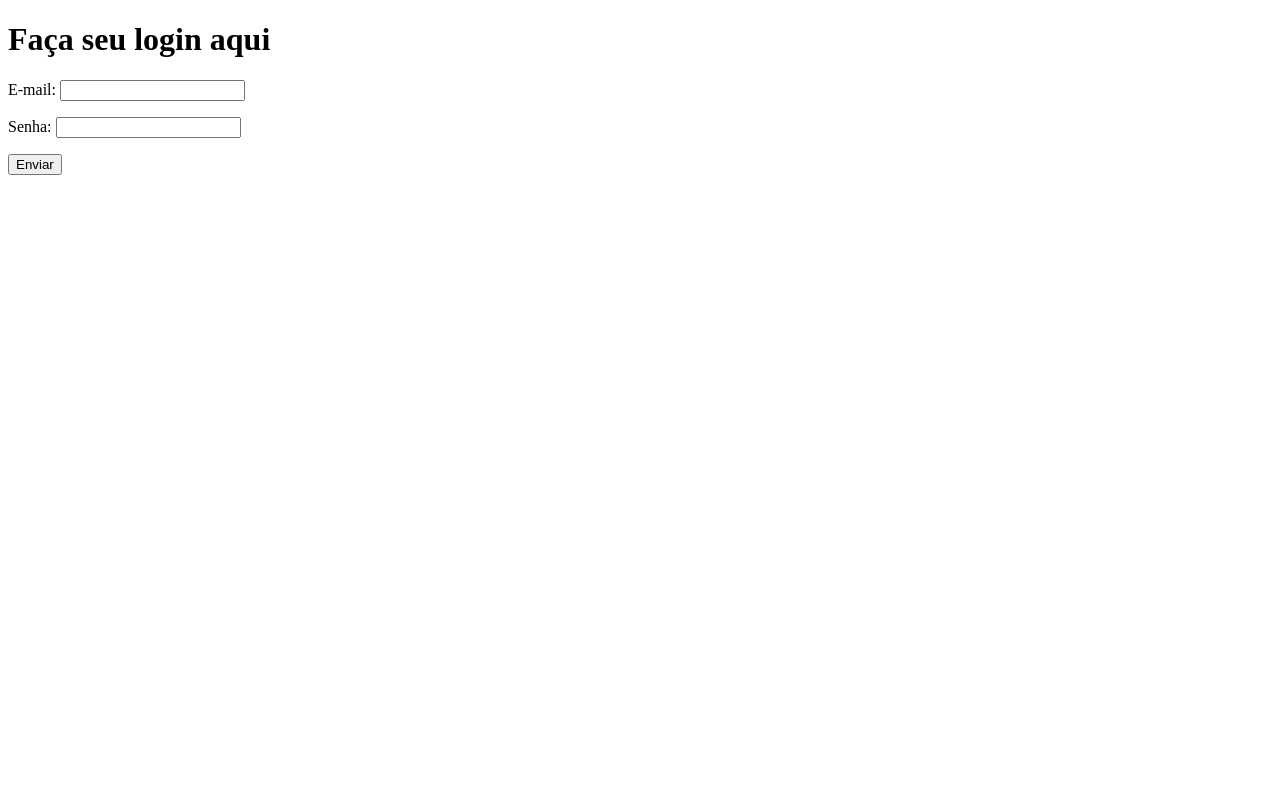
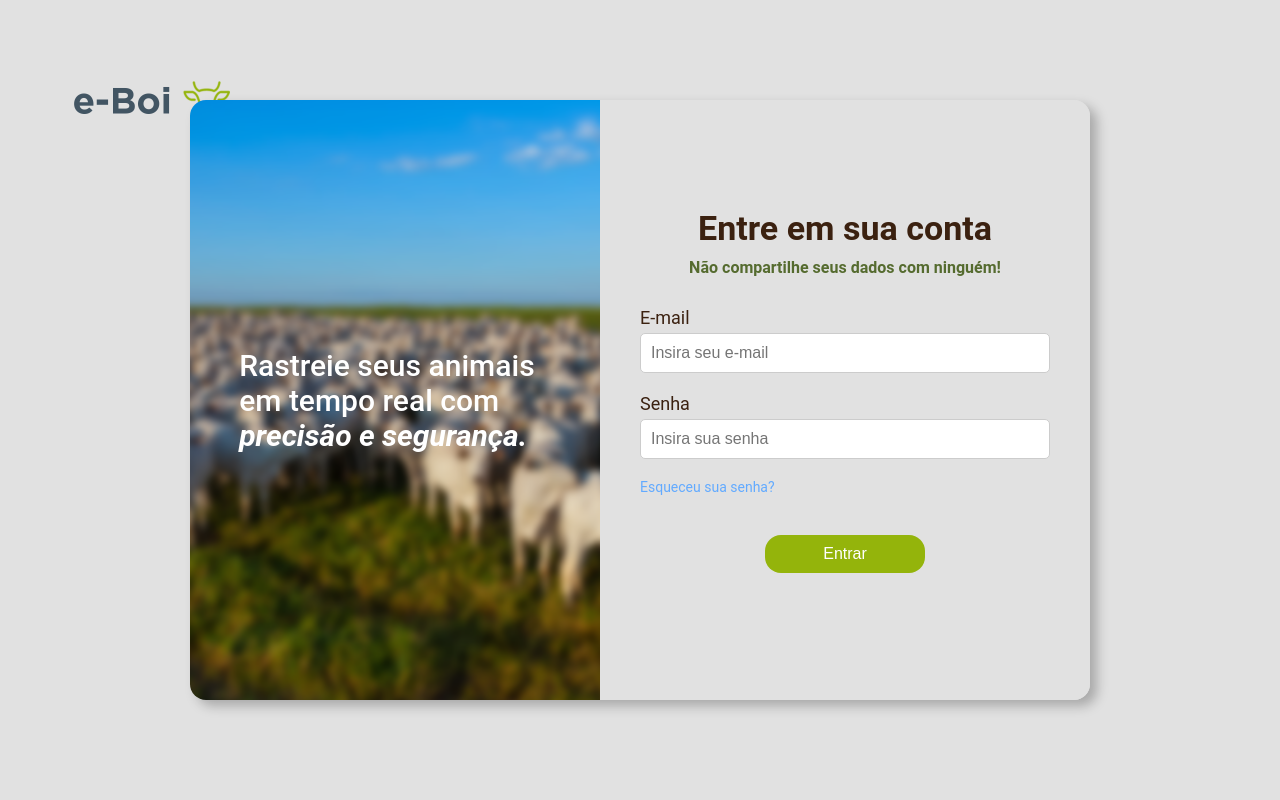
Before and after one commit to tuchanski/eboi, a Flask app: page /login in a window 1280 px wide. Run offline with Flask 3, Linux system fonts and the light colour scheme; some libraries are stand-ins or nearby versions.

Commit message:
Login page

```diff
--- a/app/templates/auth/login.html
+++ b/app/templates/auth/login.html
@@ -4,6 +4,7 @@
     <meta charset="UTF-8" />
     <meta name="viewport" content="width=device-width, initial-scale=1.0" />
     <title>Login | eBoi</title>
+    <link rel="stylesheet" href="/app/templates/styles/style-login.css">
     <script>
       window.onload = function () {
         var flashMessage =
@@ -18,17 +19,45 @@
     </script>
   </head>
   <body>
-    <h1>Faça seu login aqui</h1>
     <div
       id="flash-message"
       data-message="{{ get_flashed_messages()[0] if get_flashed_messages() else '' }}"
       data-category="{{ get_flashed_messages(with_categories=True)[0][0] if get_flashed_messages(with_categories=True) else '' }}"
     ></div>
 
+    <img src="/app/templates/assets/logoeboi.png" alt="Logo eBoi" class="logo">
+
+    <div class="container">
+      <div class="login-left">
+          <div class="image-wrapper">
+              <img src="/app/templates/assets/img-figma2.png" alt="Imagem de animais">
+              <div class="overlay">
+                  <p>Rastreie seus animais em tempo real com <span class="highlight">precisão e segurança.</span></p>
+              </div>
+          </div>
+      </div>
+      <div class="login-right">
+          <h1>Entre em sua conta</h1>
+          <p class="subtitle">Não compartilhe seus dados com ninguém!</p>
+          <form action="/login" method="POST">
+              <label for="email">E-mail</label>
+              <input type="email" id="email" name="email" placeholder="Insira seu e-mail">
+
+              <label for="password">Senha</label>
+              <input type="password" id="password" name="password" placeholder="Insira sua senha">
+
+              <a href="#" class="forgot-password">Esqueceu sua senha?</a>
+
+              <button type="submit" class="btn-login">Entrar</button>
+          </form>
+      </div>
+    </div>
+
+<!--
     <form action="/login" method="POST">
       <p>E-mail: <input type="email" name="email" id="email" required /></p>
       <p>Senha: <input type="password" name="senha" id="senha" required /></p>
       <p><input type="submit" value="Enviar" /></p>
-    </form>
+    </form> -->
   </body>
 </html>
--- a/app/templates/styles/style-home.css
+++ b/app/templates/styles/style-home.css
@@ -9,13 +9,13 @@
 
 body {
     font-family: "Roboto", sans-serif;
-    background-color: #F5F5F5;
+    background-color: #E1E1E1;
     color: #333;
 }
 
 /* Header */
 header {
-    background-color: #FFF;
+    background-color: #E1E1E1;
     padding: 20px;
 }
 
@@ -72,7 +72,7 @@ nav ul.menu li a {
     justify-content: space-between;
     align-items: center;
     padding: 50px;
-    background-color: #EDEDED;
+    background-color: #E1E1E1;
 }
 
 .content {
--- /dev/null
+++ b/app/templates/styles/style-login.css
@@ -0,0 +1,176 @@
+* {
+    margin: 0;
+    padding: 0;
+    box-sizing: border-box;
+}
+
+body {
+    font-family: 'Roboto', sans-serif;
+    background-color: #E1E1E1;
+    display: flex;
+    justify-content: center;
+    align-items: center;
+    height: 100vh;
+}
+
+.logo {
+    position: absolute;
+    top: 0;
+    left: 50px;
+    width: 200px;
+    height: auto;
+    transition: .6s;
+}
+
+.logo:hover{
+    transform: scale(1.1);
+    cursor: pointer;
+}
+
+.container {
+    display: flex;
+    max-width: 900px;
+    width: 100%;
+    height: 600px;
+    box-shadow: 7px 6px 12.2px 0px rgba(0, 0, 0, 0.25);
+    border-radius: 16px;
+    overflow: hidden;
+}
+
+.login-left {
+    flex: 1;
+    display: flex;
+    justify-content: center;
+    align-items: center;
+    background-color: #E1E1E1;
+    border-radius: 16px;
+}
+
+.image-wrapper {
+    position: relative;
+    width: 100%;
+    height: 100%;
+}
+
+.image-wrapper img {
+    width: 100%;
+    height: 100%;
+    object-fit: cover;
+    border-radius: 10px 0 0 10px;
+}
+
+.overlay {
+    position: absolute;
+    top: 50%;
+    left: 52%;
+    transform: translate(-50%, -50%);
+    color: white;
+    font-size: 30px;
+    font-weight: 500;
+    text-align: left;
+    width: 80%;
+}
+
+.overlay .highlight {
+    font-style: italic;
+    font-weight: bolder;
+    color: white;
+}
+
+.login-right {
+    flex: 1;
+    background-color: #E1E1E1;
+    padding: 40px;
+    display: flex;
+    flex-direction: column;
+    justify-content: center;
+}
+
+h1 {
+    font-size: 34px;
+    color: #3B2110;
+    margin-bottom: 10px;
+    text-align: center;
+}
+
+.subtitle {
+    font-size: 16px;
+    color: #556B2F;
+    margin-bottom: 30px;
+    text-align: center;
+    font-weight: bold;
+}
+
+form {
+    display: flex;
+    flex-direction: column;
+}
+
+label {
+    font-size: 18px;
+    margin-bottom: 5px;
+    color: #3B2110;
+}
+
+input {
+    font-size: 16px;
+    padding: 10px;
+    margin-bottom: 20px;
+    border: 1px solid #CCC;
+    border-radius: 5px;
+}
+
+input:focus {
+    border-color: #94B40B;
+    outline: none;
+}
+
+.forgot-password {
+    font-size: 14px;
+    color: #62AAFF;
+    text-decoration: none;
+    margin-bottom: 20px;
+}
+
+.forgot-password:hover {
+    text-decoration: underline;
+}
+
+.btn-login {
+    display: block;
+    background-color: #94B40B;
+    color: white;
+    padding: 10px;
+    border: none;
+    border-radius: 16px;
+    cursor: pointer;
+    font-size: 16px;
+    margin: 20px auto;
+    width: 160px;
+}
+
+.btn-login:hover {
+    background-color: #789205;
+}
+
+/* Responsividade */
+@media (max-width: 768px) {
+    .container {
+        flex-direction: column;
+        max-width: 100%;
+        height: auto;
+    }
+
+    .login-left, .login-right {
+        flex: none;
+        width: 100%;
+    }
+
+    .image-wrapper img {
+        border-radius: 0;
+    }
+
+    .overlay {
+        width: 90%;
+    }
+}
```
Also changed, not shown: app/templates/assets/img-figma2.png (added).
